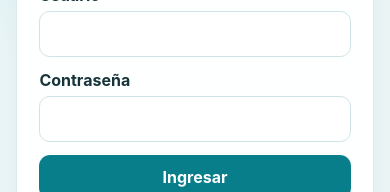
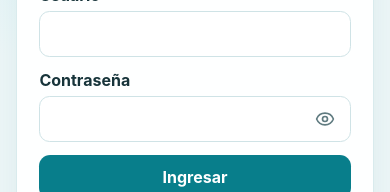
Before and after one commit to mchiroyl/purified-water-management, a React (Vite) app in the folder frontend/: page / in a window 390 px wide. Shown: the part 398-590 px from the top of the page. Built offline with nearby package versions, Linux system fonts and the light colour scheme; no server answers.

Commit message:
feat(auth): add password visibility toggle eye icon for mobile and desktop login

```diff
--- a/frontend/src/features/auth/LoginPage.tsx
+++ b/frontend/src/features/auth/LoginPage.tsx
@@ -19,6 +19,7 @@ const statusText: Record<string, string> = { PENDING: 'pendiente de aprobación'
 export function LoginPage() {
   const { login, busy } = useSession();
   const [error, setError] = useState<string | null>(null);
+  const [showPassword, setShowPassword] = useState(false);
   const [reenrollment, setReenrollment] = useState<Reenrollment | null>(null);
   const [reEnrollmentMode, setReEnrollmentMode] = useState(false);
   const completeInProgress = useRef(false);
@@ -62,7 +63,38 @@ export function LoginPage() {
     <p className="muted">{reEnrollmentMode ? 'Solicite autorización para reinscribir este dispositivo.' : 'Inicia sesión para continuar.'}</p>
     <form onSubmit={reEnrollmentMode ? requestReenrollment : submit} noValidate>
       <label>Usuario<input autoComplete="username" {...register('username')} /></label>{errors.username && <span className="field-error">{errors.username.message}</span>}
-      <label>Contraseña<input type="password" autoComplete="current-password" {...register('password')} /></label>{errors.password && <span className="field-error">{errors.password.message}</span>}
+      <label>
+        Contraseña
+        <div className="password-input-wrapper">
+          <input
+            type={showPassword ? 'text' : 'password'}
+            autoComplete="current-password"
+            {...register('password')}
+          />
+          <button
+            type="button"
+            className="password-toggle-btn"
+            onClick={() => setShowPassword(prev => !prev)}
+            aria-label={showPassword ? 'Ocultar contraseña' : 'Mostrar contraseña'}
+            title={showPassword ? 'Ocultar contraseña' : 'Mostrar contraseña'}
+          >
+            {showPassword ? (
+              <svg xmlns="http://www.w3.org/2000/svg" width="20" height="20" viewBox="0 0 24 24" fill="none" stroke="currentColor" strokeWidth="2" strokeLinecap="round" strokeLinejoin="round" aria-hidden="true">
+                <path d="M10.733 5.076a10.744 10.744 0 0 1 11.205 6.575 1 1 0 0 1 0 .696 10.747 10.747 0 0 1-1.444 2.49" />
+                <path d="M14.084 14.158a3 3 0 0 1-4.242-4.242" />
+                <path d="M17.479 17.499a10.75 10.75 0 0 1-15.417-5.151 1 1 0 0 1 0-.696 10.75 10.75 0 0 1 4.446-5.143" />
+                <line x1="2" y1="2" x2="22" y2="22" />
+              </svg>
+            ) : (
+              <svg xmlns="http://www.w3.org/2000/svg" width="20" height="20" viewBox="0 0 24 24" fill="none" stroke="currentColor" strokeWidth="2" strokeLinecap="round" strokeLinejoin="round" aria-hidden="true">
+                <path d="M2.062 12.348a1 1 0 0 1 0-.696 10.75 10.75 0 0 1 19.876 0 1 1 0 0 1 0 .696 10.75 10.75 0 0 1-19.876 0" />
+                <circle cx="12" cy="12" r="3" />
+              </svg>
+            )}
+          </button>
+        </div>
+      </label>
+      {errors.password && <span className="field-error">{errors.password.message}</span>}
       {reenrollment && <div className="reenrollment-card" role="status"><strong>Solicitud {statusText[reenrollment.status] ?? reenrollment.status}</strong>{reenrollment.token && <><QRCodeSVG value={qrValue} size={156} includeMargin /><code>{reenrollment.token}</code><small>Escanee el QR desde la sesión del administrador o use el código temporal para identificar la solicitud.</small></>}<small>Expira: {new Date(reenrollment.expiresAt).toLocaleString('es-GT')}</small></div>}
       {error && <div className="alert error" role="alert">{error}</div>}
       <button className="primary" type="submit" disabled={busy || Boolean(reenrollment && reenrollment.status === 'PENDING')}>{reEnrollmentMode ? 'Solicitar reinscripción' : busy ? 'Ingresando…' : 'Ingresar'}</button>
--- a/frontend/src/features/auth/PasswordChangePage.tsx
+++ b/frontend/src/features/auth/PasswordChangePage.tsx
@@ -19,6 +19,9 @@ export function PasswordChangePage() {
   const { changePassword, busy, logout } = useSession();
   const navigate = useNavigate();
   const [error, setError] = useState<string | null>(null);
+  const [showCurrent, setShowCurrent] = useState(false);
+  const [showNew, setShowNew] = useState(false);
+  const [showConfirm, setShowConfirm] = useState(false);
   const { register, handleSubmit, formState: { errors } } = useForm<FormValues>({ resolver: zodResolver(schema) });
   const submit = handleSubmit(async ({ currentPassword, newPassword }) => {
     setError(null);
@@ -26,7 +29,7 @@ export function PasswordChangePage() {
       await changePassword(currentPassword, newPassword);
       navigate('/', { replace: true });
     } catch (cause) {
-      setError(cause instanceof Error ? cause.message : 'No fue posible cambiar la contrasena.');
+      setError(cause instanceof Error ? cause.message : 'No fue posible cambiar la contraseña.');
     }
   });
 
@@ -34,14 +37,67 @@ export function PasswordChangePage() {
     <main className="auth-page">
       <section className="auth-card" aria-labelledby="password-title">
         <p className="eyebrow">Seguridad de la cuenta</p>
-        <h1 id="password-title">Cambiar contrasena</h1>
-        <p className="muted">La contrasena temporal debe reemplazarse antes de utilizar el sistema.</p>
+        <h1 id="password-title">Cambiar contraseña</h1>
+        <p className="muted">La contraseña temporal debe reemplazarse antes de utilizar el sistema.</p>
         <form onSubmit={submit} noValidate>
-          <label>Contrasena temporal<input type="password" autoComplete="current-password" {...register('currentPassword')} /></label>
+          <label>
+            Contraseña temporal
+            <div className="password-input-wrapper">
+              <input type={showCurrent ? 'text' : 'password'} autoComplete="current-password" {...register('currentPassword')} />
+              <button
+                type="button"
+                className="password-toggle-btn"
+                onClick={() => setShowCurrent(v => !v)}
+                aria-label={showCurrent ? 'Ocultar contraseña' : 'Mostrar contraseña'}
+              >
+                {showCurrent ? (
+                  <svg xmlns="http://www.w3.org/2000/svg" width="20" height="20" viewBox="0 0 24 24" fill="none" stroke="currentColor" strokeWidth="2" strokeLinecap="round" strokeLinejoin="round" aria-hidden="true"><path d="M10.733 5.076a10.744 10.744 0 0 1 11.205 6.575 1 1 0 0 1 0 .696 10.747 10.747 0 0 1-1.444 2.49" /><path d="M14.084 14.158a3 3 0 0 1-4.242-4.242" /><path d="M17.479 17.499a10.75 10.75 0 0 1-15.417-5.151 1 1 0 0 1 0-.696 10.75 10.75 0 0 1 4.446-5.143" /><line x1="2" y1="2" x2="22" y2="22" /></svg>
+                ) : (
+                  <svg xmlns="http://www.w3.org/2000/svg" width="20" height="20" viewBox="0 0 24 24" fill="none" stroke="currentColor" strokeWidth="2" strokeLinecap="round" strokeLinejoin="round" aria-hidden="true"><path d="M2.062 12.348a1 1 0 0 1 0-.696 10.75 10.75 0 0 1 19.876 0 1 1 0 0 1 0 .696 10.75 10.75 0 0 1-19.876 0" /><circle cx="12" cy="12" r="3" /></svg>
+                )}
+              </button>
+            </div>
+          </label>
           {errors.currentPassword && <span className="field-error">{errors.currentPassword.message}</span>}
-          <label>Nueva contrasena<input type="password" autoComplete="new-password" {...register('newPassword')} /></label>
+
+          <label>
+            Nueva contraseña
+            <div className="password-input-wrapper">
+              <input type={showNew ? 'text' : 'password'} autoComplete="new-password" {...register('newPassword')} />
+              <button
+                type="button"
+                className="password-toggle-btn"
+                onClick={() => setShowNew(v => !v)}
+                aria-label={showNew ? 'Ocultar contraseña' : 'Mostrar contraseña'}
+              >
+                {showNew ? (
+                  <svg xmlns="http://www.w3.org/2000/svg" width="20" height="20" viewBox="0 0 24 24" fill="none" stroke="currentColor" strokeWidth="2" strokeLinecap="round" strokeLinejoin="round" aria-hidden="true"><path d="M10.733 5.076a10.744 10.744 0 0 1 11.205 6.575 1 1 0 0 1 0 .696 10.747 10.747 0 0 1-1.444 2.49" /><path d="M14.084 14.158a3 3 0 0 1-4.242-4.242" /><path d="M17.479 17.499a10.75 10.75 0 0 1-15.417-5.151 1 1 0 0 1 0-.696 10.75 10.75 0 0 1 4.446-5.143" /><line x1="2" y1="2" x2="22" y2="22" /></svg>
+                ) : (
+                  <svg xmlns="http://www.w3.org/2000/svg" width="20" height="20" viewBox="0 0 24 24" fill="none" stroke="currentColor" strokeWidth="2" strokeLinecap="round" strokeLinejoin="round" aria-hidden="true"><path d="M2.062 12.348a1 1 0 0 1 0-.696 10.75 10.75 0 0 1 19.876 0 1 1 0 0 1 0 .696 10.75 10.75 0 0 1-19.876 0" /><circle cx="12" cy="12" r="3" /></svg>
+                )}
+              </button>
+            </div>
+          </label>
           {errors.newPassword && <span className="field-error">{errors.newPassword.message}</span>}
-          <label>Confirmar nueva contrasena<input type="password" autoComplete="new-password" {...register('confirmation')} /></label>
+
+          <label>
+            Confirmar nueva contraseña
+            <div className="password-input-wrapper">
+              <input type={showConfirm ? 'text' : 'password'} autoComplete="new-password" {...register('confirmation')} />
+              <button
+                type="button"
+                className="password-toggle-btn"
+                onClick={() => setShowConfirm(v => !v)}
+                aria-label={showConfirm ? 'Ocultar contraseña' : 'Mostrar contraseña'}
+              >
+                {showConfirm ? (
+                  <svg xmlns="http://www.w3.org/2000/svg" width="20" height="20" viewBox="0 0 24 24" fill="none" stroke="currentColor" strokeWidth="2" strokeLinecap="round" strokeLinejoin="round" aria-hidden="true"><path d="M10.733 5.076a10.744 10.744 0 0 1 11.205 6.575 1 1 0 0 1 0 .696 10.747 10.747 0 0 1-1.444 2.49" /><path d="M14.084 14.158a3 3 0 0 1-4.242-4.242" /><path d="M17.479 17.499a10.75 10.75 0 0 1-15.417-5.151 1 1 0 0 1 0-.696 10.75 10.75 0 0 1 4.446-5.143" /><line x1="2" y1="2" x2="22" y2="22" /></svg>
+                ) : (
+                  <svg xmlns="http://www.w3.org/2000/svg" width="20" height="20" viewBox="0 0 24 24" fill="none" stroke="currentColor" strokeWidth="2" strokeLinecap="round" strokeLinejoin="round" aria-hidden="true"><path d="M2.062 12.348a1 1 0 0 1 0-.696 10.75 10.75 0 0 1 19.876 0 1 1 0 0 1 0 .696 10.75 10.75 0 0 1-19.876 0" /><circle cx="12" cy="12" r="3" /></svg>
+                )}
+              </button>
+            </div>
+          </label>
           {errors.confirmation && <span className="field-error">{errors.confirmation.message}</span>}
           {error && <div className="alert error" role="alert">{error}</div>}
           <button className="primary" type="submit" disabled={busy}>{busy ? 'Actualizando...' : 'Cambiar contrasena'}</button>
--- a/frontend/src/styles.css
+++ b/frontend/src/styles.css
@@ -18,9 +18,10 @@ button, input, textarea, select { font: inherit; }
 :is(a, button, input, textarea, select):focus-visible { outline: 3px solid #f0a202; outline-offset: 2px; }
 button { min-height: 44px; cursor: pointer; }
 input, textarea { width: 100%; min-height: 46px; margin-top: .35rem; padding: .7rem .8rem; border: 1px solid var(--line); border-radius: .65rem; background: #fff; color: inherit; }
+input::-ms-reveal, input::-ms-clear { display: none; }
 .password-input-wrapper { position: relative; display: flex; align-items: center; width: 100%; margin-top: .35rem; }
 .password-input-wrapper input { margin-top: 0; padding-right: 2.75rem; }
-.password-toggle-btn { position: absolute; right: .5rem; top: 50%; transform: translateY(-50%); display: inline-flex; align-items: center; justify-content: center; background: transparent; border: 0; padding: .35rem; color: var(--muted); cursor: pointer; border-radius: .45rem; min-height: auto; line-height: 1; transition: color .15s ease, background-color .15s ease; }
+.password-toggle-btn { position: absolute; right: .5rem; top: 50%; transform: translateY(-50%); display: inline-flex; align-items: center; justify-content: center; background: transparent; border: 0; padding: .4rem; color: var(--muted); cursor: pointer; border-radius: .45rem; min-width: 36px; min-height: 36px; line-height: 1; transition: color .15s ease, background-color .15s ease; z-index: 2; }
 .password-toggle-btn:hover { color: var(--primary); background: rgba(8, 126, 139, .08); }
 select { width: 100%; min-height: 44px; padding: .6rem .7rem; border: 1px solid var(--line); border-radius: .65rem; background: #fff; color: inherit; }
 textarea { min-height: 92px; resize: vertical; }
```
